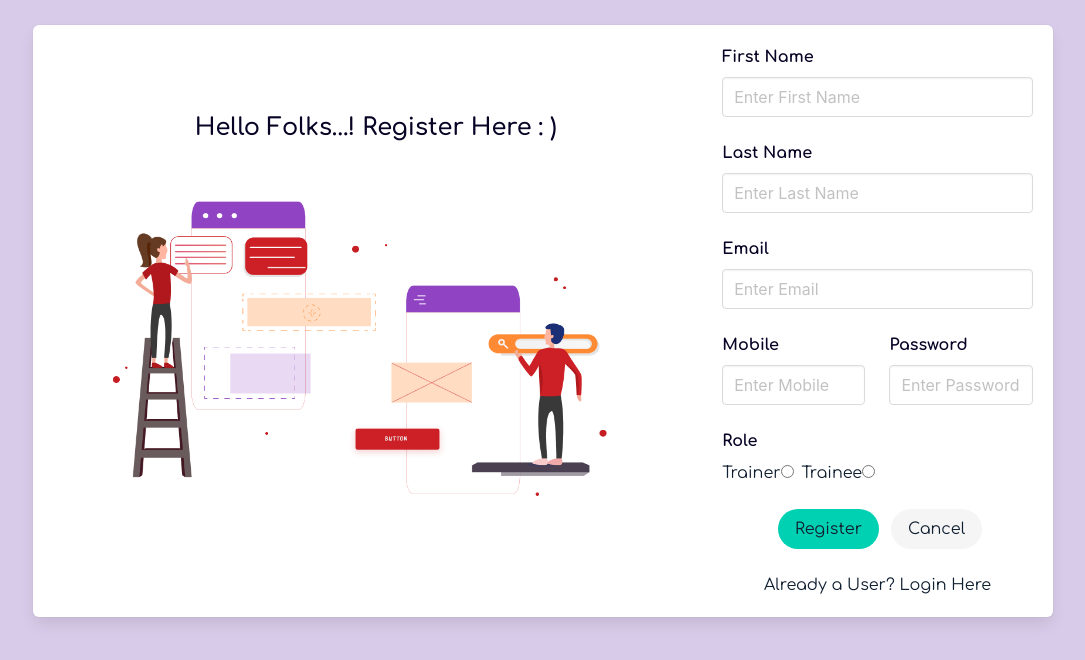
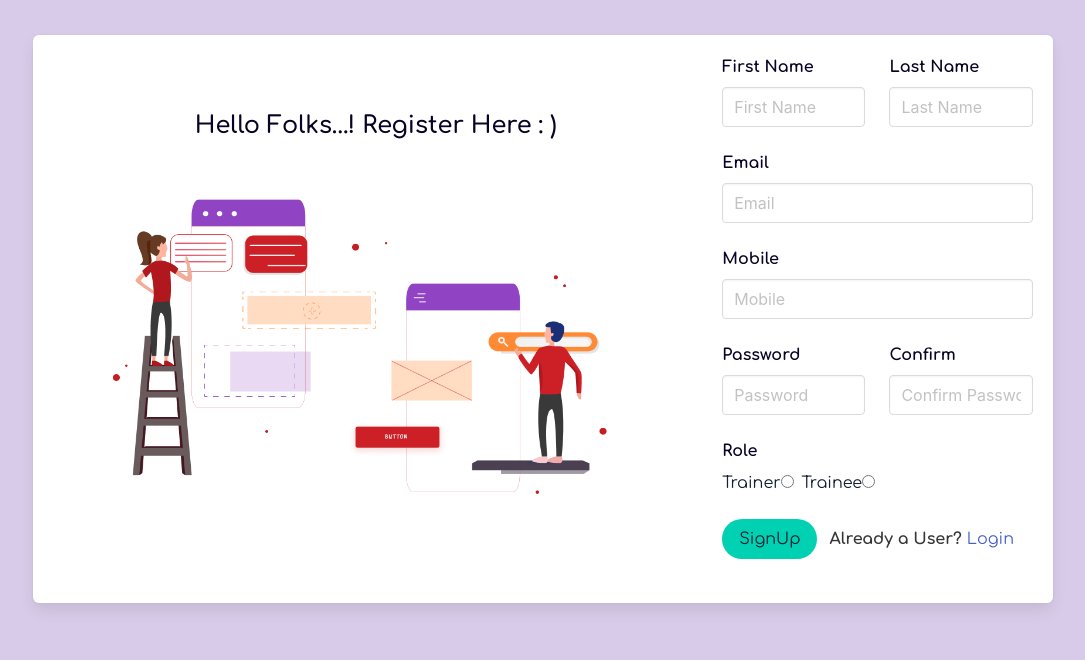
Before and after one commit to salmannotkhan/learnX, a React (Create React App) app in the folder client/: page /register in a window 1280 px wide. Shown: the top 660 px of the page, without its empty margins (97-1182 px from the left). Built offline with nearby package versions, Linux system fonts and the light colour scheme.

Commit message:
Updated login and register components

```diff
--- a/client/src/components/Login.js
+++ b/client/src/components/Login.js
@@ -100,30 +100,32 @@ function Login() {
 											</div>
 										</div>
 									</div>
-									<div className="columns is-vcentered">
+									<div className="columns is-centered">
 										<div className="column is-12 has-text-vcenter">
 											<div className="field is-grouped">
-												<button
-													className="button is-primary is-rounded mr-6"
+												<p className="control">
+													<Link
+														className="button is-primary"
 														style={{
 															color: "#112031",
-														backgroundColor:
-															"#FFFFF",
+															borderRadius: 25,
 														}}>
 														SignIn
-												</button>
+													</Link>
+												</p>
 												<p className="control mt-2">
+													<p>
+														<strong>
+															New User?
+														</strong>
 														<Link
-														to="Register"
+															to="register"
 															style={{
-															backgroundColor:
-																"transparent",
-															borderColor:
-																"transparent",
-															color: "#112031",
+																margin: 5,
 															}}>
-														New User? Create Account
+															Click Here
 														</Link>
+													</p>
 												</p>
 											</div>
 										</div>
--- a/client/src/components/Register.js
+++ b/client/src/components/Register.js
@@ -8,7 +8,7 @@ function Register() {
 			<div className="columns">
 				<div
 					className="column is-four-fifths"
-					style={{ margin: "auto", marginTop: 25 }}>
+					style={{ margin: "auto", marginTop: 35 }}>
 					<div className="box">
 						<form
 							style={{
@@ -32,7 +32,7 @@ function Register() {
 								</div>
 								<div className="column">
 									<div className="columns is-multiline is-mobile">
-										<div className="column is-full">
+										<div className="column is-half">
 											<div className="field">
 												<label
 													className="label"
@@ -45,7 +45,7 @@ function Register() {
 													<input
 														className="input"
 														type="text"
-														placeholder="Enter First Name"
+														placeholder="First Name"
 														style={{
 															backgroundColor:
 																"transparent",
@@ -53,7 +53,7 @@ function Register() {
 												</div>
 											</div>
 										</div>
-										<div className="column is-full">
+										<div className="column is-half">
 											<div className="field">
 												<label
 													className="label"
@@ -66,7 +66,7 @@ function Register() {
 													<input
 														className="input"
 														type="text"
-														placeholder="Enter Last Name"
+														placeholder="Last Name"
 														style={{
 															backgroundColor:
 																"#transparent",
@@ -87,7 +87,7 @@ function Register() {
 													<input
 														className="input"
 														type="text"
-														placeholder="Enter Email"
+														placeholder="Email"
 														style={{
 															backgroundColor:
 																"#transparent",
@@ -95,7 +95,7 @@ function Register() {
 												</div>
 											</div>
 										</div>
-										<div className="column is-half">
+										<div className="column is-full">
 											<div className="field">
 												<label
 													className="label"
@@ -108,7 +108,7 @@ function Register() {
 													<input
 														className="input"
 														type="number"
-														placeholder="Enter Mobile"
+														placeholder="Mobile"
 														style={{
 															backgroundColor:
 																"#transparent",
@@ -130,7 +130,7 @@ function Register() {
 													<input
 														className="input"
 														type="password"
-														placeholder="Enter Password"
+														placeholder="Password"
 														style={{
 															backgroundColor:
 																"#transparent",
@@ -138,7 +138,28 @@ function Register() {
 												</div>
 											</div>
 										</div>
-										<div className="column is-full">
+										<div className="column is-half">
+											<div className="field">
+												<label
+													className="label"
+													style={{
+														color: "#060325",
+													}}>
+													Confirm
+												</label>
+												<div className="control">
+													<input
+														className="input"
+														type="password"
+														placeholder="Confirm Password"
+														style={{
+															backgroundColor:
+																"#transparent",
+														}}></input>
+												</div>
+											</div>
+										</div>
+										<div className="column is-full ">
 											<div className="field">
 												<label
 													className="label"
@@ -176,8 +197,8 @@ function Register() {
 											</div>
 										</div>
 									</div>
-									<div className="columns is-centered is-vcentered">
-										<div className="column is-8">
+									<div className="columns ">
+										<div className="column is-12">
 											<div
 												className="field is-grouped"
 												style={{
@@ -190,41 +211,29 @@ function Register() {
 															color: "#112031",
 															borderRadius: 25,
 														}}>
-														Register
+														SignUp
 													</Link>
 												</p>
-												<p className="control">
-													<Link
-														className="button is-light"
-														style={{
-															color: "#112031",
-															borderRadius: 25,
-														}}>
-														Cancel
-													</Link>
+												<p className="control mt-2">
+													<p>
+														<strong>
+															Already a User?
+														</strong>
+														<Link
+															to="login"
+															style={{
+																margin: 5,
+															}}>
+															Login
+														</Link>
+													</p>
 												</p>
 											</div>
 										</div>
 									</div>
 									<div className="columns is-centered is-vcentered">
 										<div className="column is-9">
-											<div className="field is-grouped">
-												<p className="control">
-													<Link
-														to="Login"
-														style={{
-															backgroundColor:
-																"transparent",
-															borderColor:
-																"transparent",
-
-															color: "#112031",
-														}}>
-														Already a User? Login
-														Here
-													</Link>
-												</p>
-											</div>
+											<div className="field is-grouped"></div>
 										</div>
 									</div>
 								</div>
```
Also changed, not shown: 1 other file (tests, documents, lock files or other folders). Lines whose indentation alone changed are shown as unchanged.
